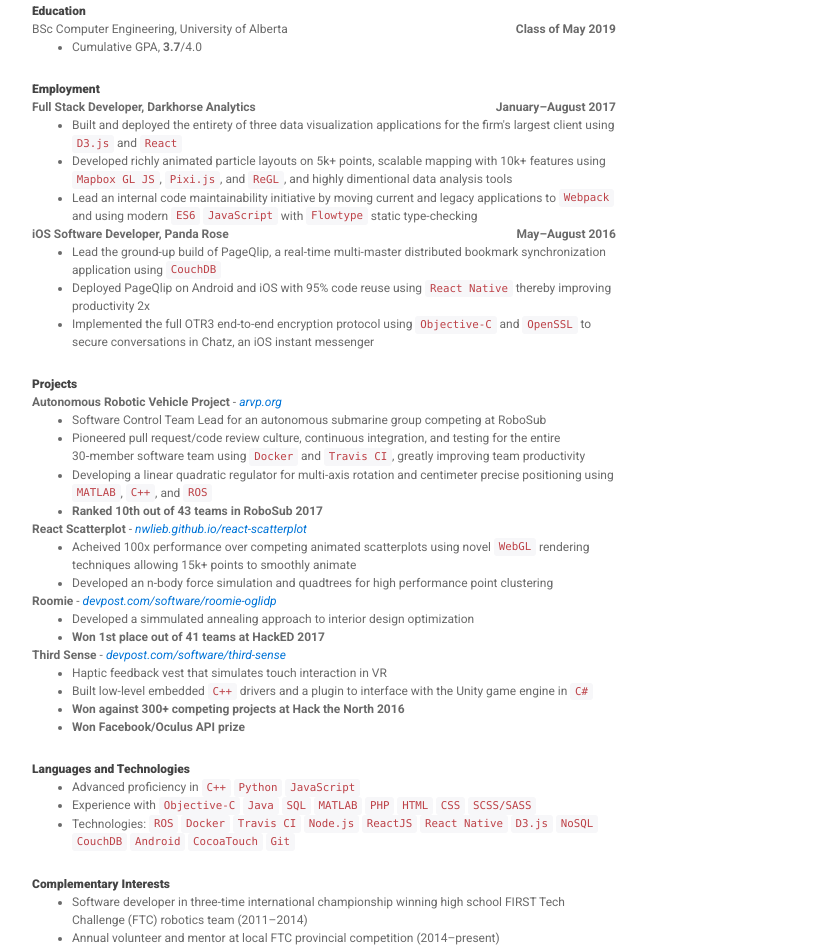
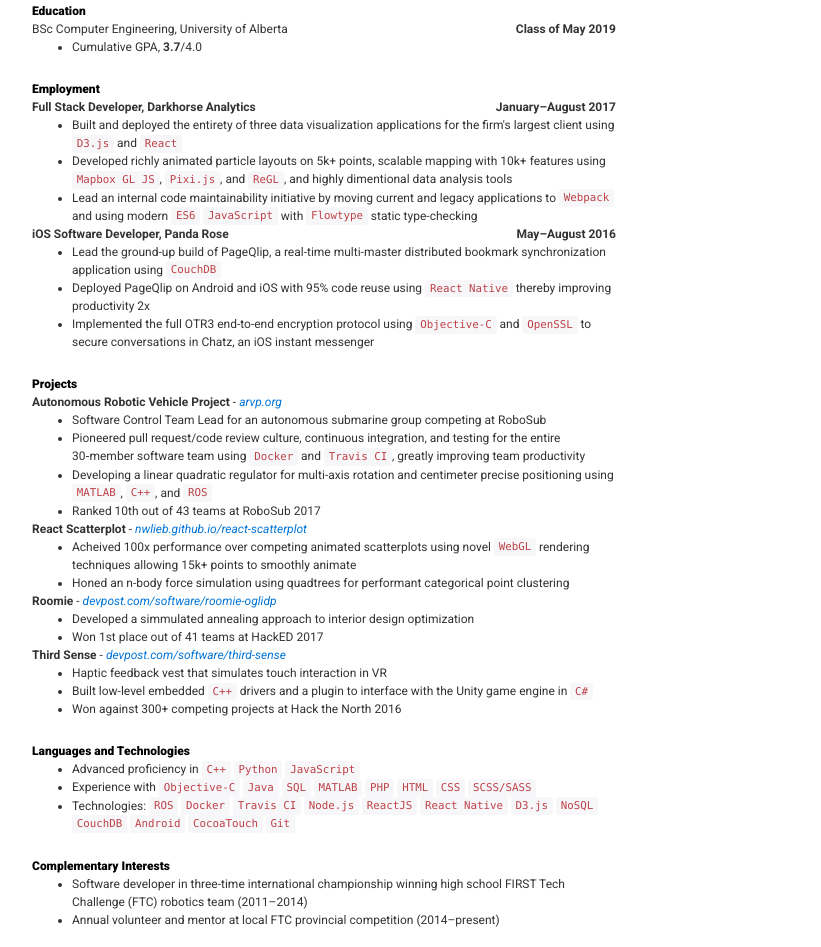
Before and after one commit to nlieb/nlieb.github.io, a plain HTML site: page index.html in a window 1280 px wide. Shown: the part 90-1037 px from the top of the page, without its empty margins (223-1044 px from the left). Drawn offline with nearby package versions, Linux system fonts and the light colour scheme.

Commit message:
Small color tweeks and fixes

```diff
--- a/index.html
+++ b/index.html
@@ -9,7 +9,7 @@
 	box-sizing: border-box;
 	font-family: Roboto;
 	font-weight: 400;
-	color: #6a6a6a;
+	color: #333;
 	font-size: 12px;
 	-webkit-print-color-adjust: exact;
 }
@@ -40,12 +40,12 @@ h1 {
 
 b, .date {
 	font-weight: 700;
- 	color: #6a6a6a;
+ 	color: #333;
 }
 
 .section-heading {
 	font-weight: 900;
- 	color: #444;
+ 	color: #000;
 }
 .section {
 	padding-top: 0px;
@@ -200,7 +200,7 @@ i {
 					centimeter precise positioning using <code>MATLAB</code>,
 					<code>C++</code>, and <code>ROS</code>
 				 </li>
-				<li><b>Ranked 10th out of 43 teams in RoboSub 2017</b></li>
+				<li>Ranked 10th out of 43 teams at RoboSub 2017</li>
 			</ul>
 		</span>
 		<span class="right"></span>
@@ -214,7 +214,7 @@ i {
 					novel <code>WebGL</code> rendering techniques allowing 15k+ points to smoothly animate
 				</li>
 				<li>
-					Developed an n-body force simulation and quadtrees for high performance point clustering
+					Honed an n-body force simulation using quadtrees for performant categorical point clustering
 				</li>
 			</ul>
 		</span>
@@ -225,7 +225,7 @@ i {
 			<i><a href="https://devpost.com/software/roomie-oglidp">devpost.com/software/roomie-oglidp</a></i><br>
 			<ul>
 				<li>Developed a simmulated annealing approach to interior design optimization</li>
-				<li><b>Won 1st place out of 41 teams at HackED 2017</b></li>
+				<li>Won 1st place out of 41 teams at HackED 2017</li>
 			</ul>
 		</span>
 		<span class="right"></span>
@@ -239,8 +239,7 @@ i {
 					Built low-level embedded <code>C++</code> drivers and a plugin to
 					interface with the Unity game engine in <code>C#</code>
 				</li>
-				<li><b>Won against 300+ competing projects at Hack the North 2016</b></li>
-				<li><b>Won Facebook/Oculus API prize</b></li>
+				<li>Won against 300+ competing projects at Hack the North 2016</li>
 			</ul>
 		</span>
 		<span class="right"></span>
```
